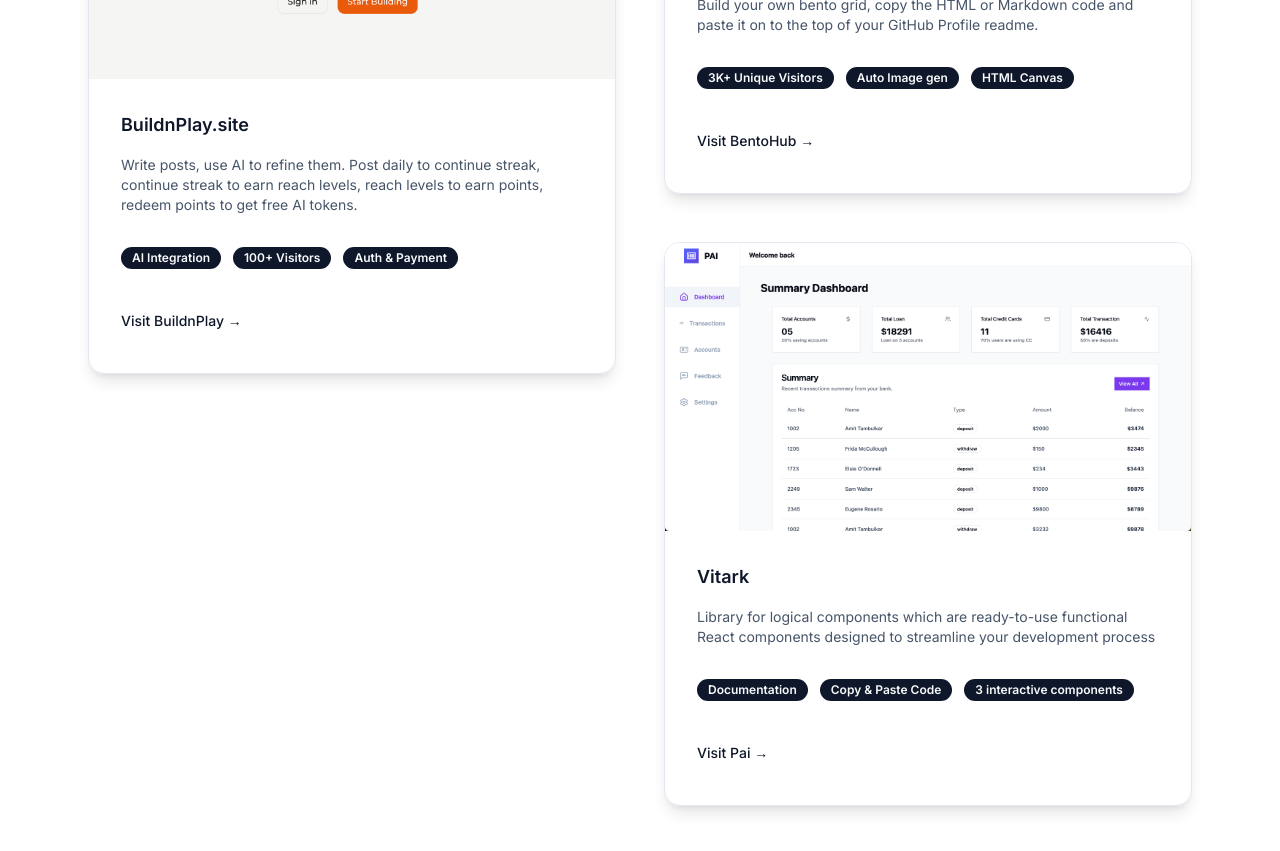
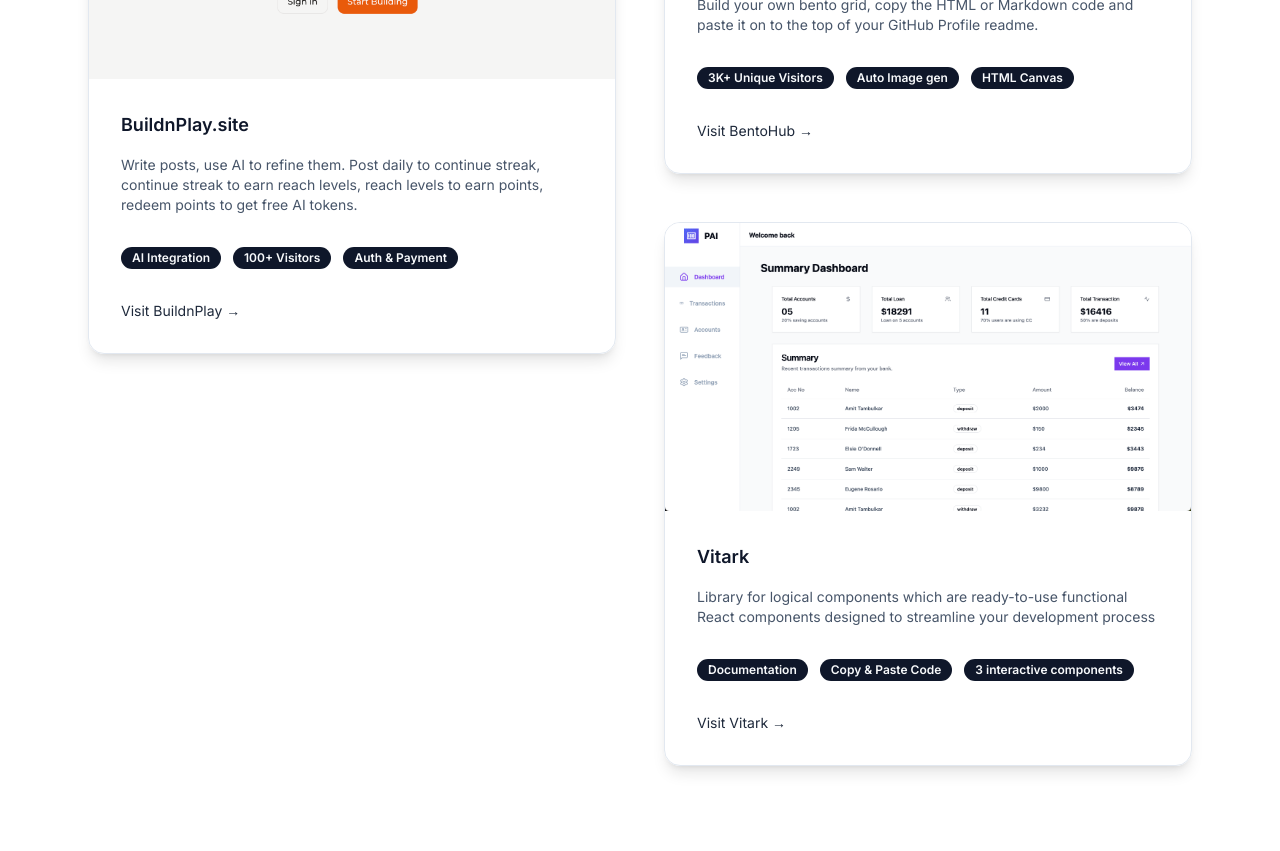
Before and after one commit to amittam104/Protfolio-v2, a Next.js app: page / in a window 1280 px wide. Shown: the part 1120-1971 px from the top of the page. Built offline with nearby package versions, Linux system fonts and the light colour scheme.

Commit message:
chore: update portfolio link animation

```diff
--- a/components/Portfolio.js
+++ b/components/Portfolio.js
@@ -51,13 +51,12 @@ function Portfolio() {
                 Auth & Payment
               </Badge>
             </div>
-            <Link href="https://www.buildnplay.site/" target="_blank">
-              <Button
-                variant="link"
-                className="p-0 transition-all delay-100 ease-in-out"
-              >
-                Visit BuildnPlay →
-              </Button>
+            <Link
+              href="https://www.buildnplay.site/"
+              target="_blank"
+              className="relative text-sm text-slate-800 after:absolute after:bottom-0 after:left-0 after:h-[1px] after:w-full after:origin-left after:scale-x-0 after:bg-current after:transition-transform after:duration-300 hover:text-blue-600 hover:after:scale-x-100"
+            >
+              Visit BuildnPlay →
             </Link>
           </div>
         </div>
@@ -87,13 +86,12 @@ function Portfolio() {
                 HTML Canvas
               </Badge>
             </div>
-            <Link href="https://www.bentohub.online/" target="_blank">
-              <Button
-                variant="link"
-                className="p-0 transition-all delay-100 ease-in-out"
-              >
-                Visit BentoHub →
-              </Button>
+            <Link
+              href="https://www.bentohub.online/"
+              target="_blank"
+              className="relative text-sm text-slate-800 after:absolute after:bottom-0 after:left-0 after:h-[1px] after:w-full after:origin-left after:scale-x-0 after:bg-current after:transition-transform after:duration-300 hover:text-blue-600 hover:after:scale-x-100"
+            >
+              Visit BentoHub →
             </Link>
           </div>
         </div>
@@ -123,13 +121,13 @@ function Portfolio() {
                 3 interactive components
               </Badge>
             </div>
-            <Link href="https://pai-three.vercel.app" target="_blank">
-              <Button
-                variant="link"
-                className="p-0 transition-all delay-100 ease-in-out"
-              >
-                Visit Pai →
-              </Button>
+            <Link
+              href="https://vitark.vercel.app/"
+              target="_blank"
+              rel="noreferrer"
+              className="relative text-sm text-slate-800 after:absolute after:bottom-0 after:left-0 after:h-[1px] after:w-full after:origin-left after:scale-x-0 after:bg-current after:transition-transform after:duration-300 hover:text-blue-600 hover:after:scale-x-100"
+            >
+              Visit Vitark →
             </Link>
           </div>
         </div>
```
